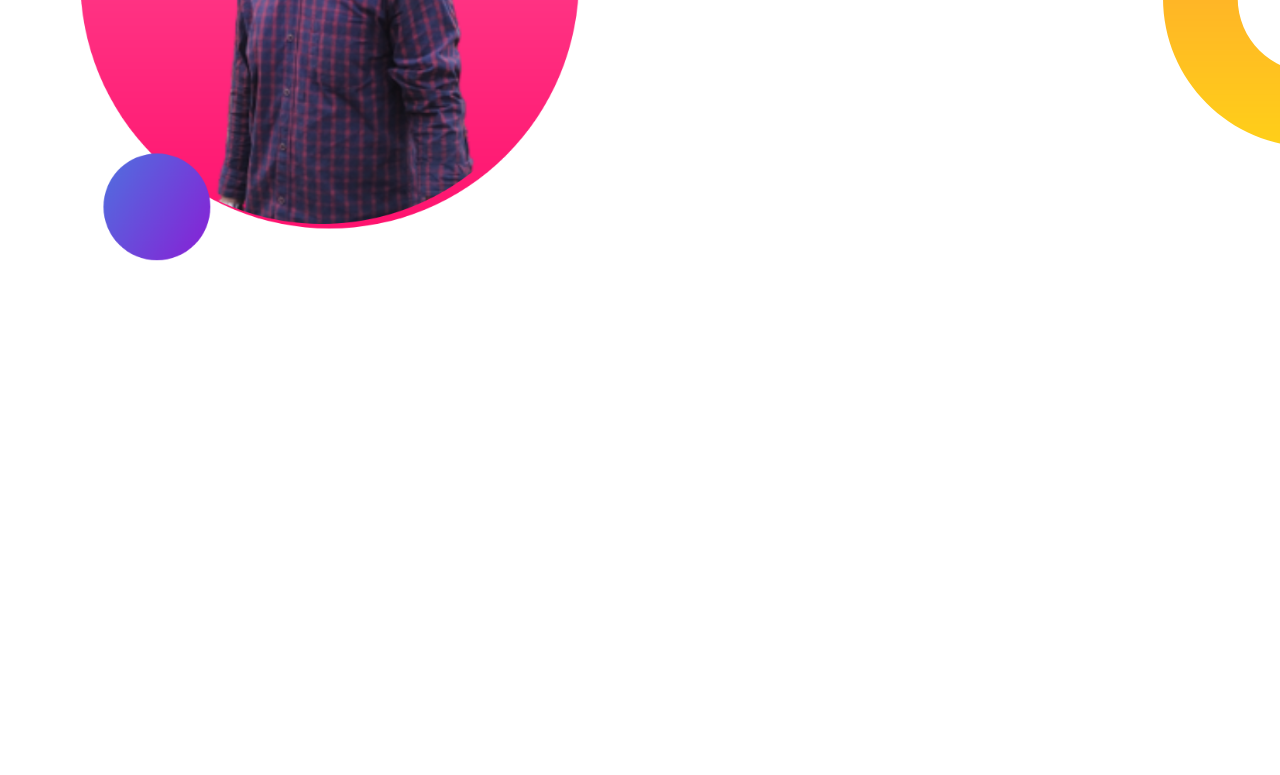
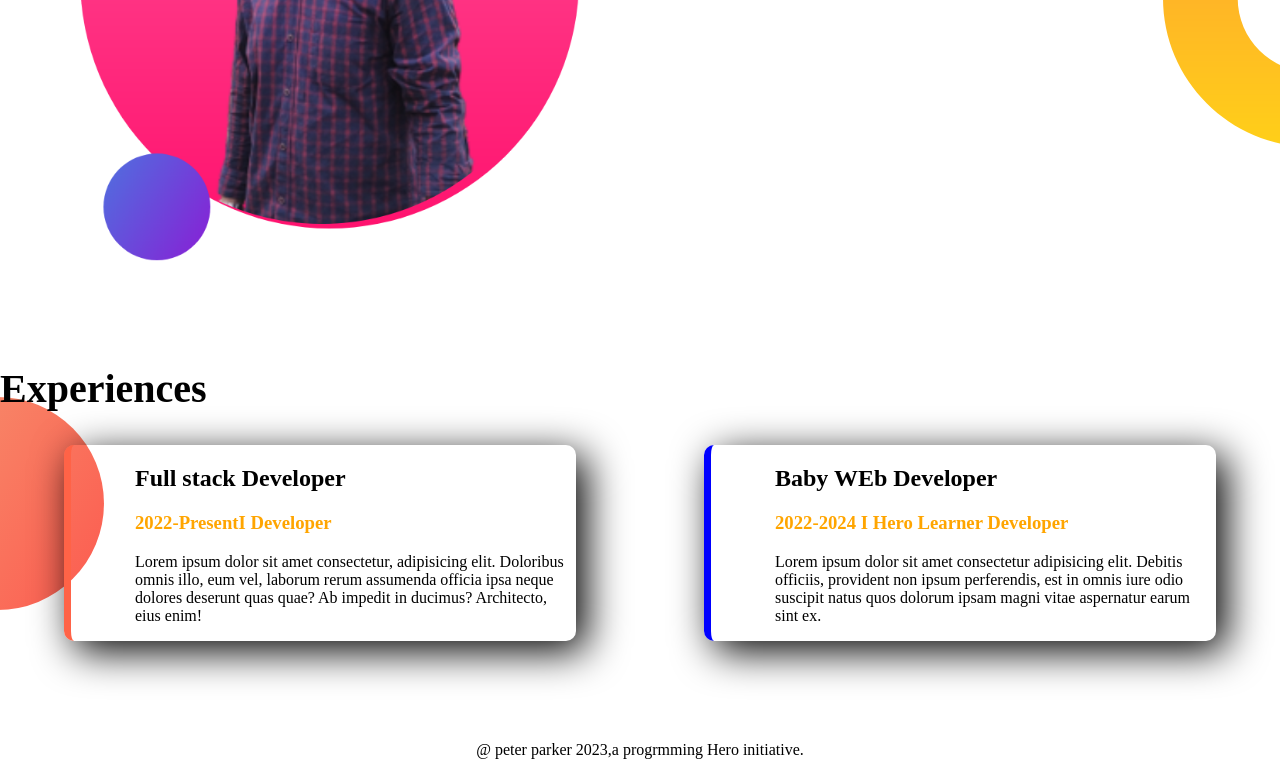
Before and after one commit to MithuIslam/dimand-portfolio, a plain HTML site: page index.html in a window 1280 px wide. Shown: the part 923-1698 px from the top of the page. Before the commit the page ends 1288 px from the top, so only its background shows below. Drawn offline with Linux system fonts and the light colour scheme.

Commit message:
styel border and bannar added

```diff
--- a/index.html
+++ b/index.html
@@ -10,7 +10,7 @@
     <link rel="stylesheet" href="styel.css">
 </head>
 <body>
- <section class="top-banner">
+ <section class="top-banner flexible-container">
     <div class="half-width">
     <h1>Welcome To</h1>
     <h1><span class="orange-color">Mithu Islam</span> World!</h1>
@@ -21,7 +21,7 @@
     <a class="link-button" target="_blank" href="https://myaccount.google.com/?utm_source=account-marketing-page&utm_medium=go-to-account-button&pli=1">HIRE ME</a>
 </div>
 <div class="half-width"><img src="my-bg a.png" alt="" srcset=""></div></section>
-<section class="right-banner">
+<section class="right-banner flexible-container">
     <div class="half-width"><img src="images/my-bg2.png" alt="">
     </div>
 <div class="half-width">
@@ -31,8 +31,27 @@
 <p>Lorem ipsum dolor sit amet consectetur adipisicing elit. Aspernatur numquam culpa eos quo eius nesciunt ea mollitia
     totam porro fuga.</p>
     <a class="link-button" target="_blank" href="">DOWNLOAD RESUME</a></div>
-
+</section>
+<section class="experience-area">
+    <h1>Experiences</h1>
+  <div class="flexible-container">
+    <div class="experience-item">
+    <h2>Full stack Developer</h2>
+    <h3 class="orange-color">2022-PresentI Developer</h3>
+    <p>Lorem ipsum dolor sit amet consectetur, adipisicing elit. Doloribus omnis illo, eum vel, laborum rerum assumenda
+        officia ipsa neque dolores deserunt quas quae? Ab impedit in ducimus? Architecto, eius enim!</p>
+</div>
+<div id="baby-web-developer"class="experience-item">
+    <h2>Baby WEb Developer</h2>
+    <h3 class="orange-color">2022-2024 I Hero Learner Developer</h3>
+    <p>Lorem ipsum dolor sit amet consectetur adipisicing elit. Debitis officiis, provident non ipsum perferendis, est
+        in omnis iure odio suscipit natus quos dolorum ipsam magni vitae aspernatur earum sint ex.</p>
+</div>
+</div>
 
 </section>
 </body>
+<footer>
+    <p>@ peter parker 2023,a progrmming Hero initiative.</p>
+</footer>
 </html>
--- a/styel.css
+++ b/styel.css
@@ -4,11 +4,12 @@ body{
 }
 h1{
     font-size: 50px;
+    font-size: 40px;
 }
 .orange-color{
     color:orange
 }
-section{
+.flexible-container{
  display: flex;
    margin-bottom: 100px;
 }
@@ -38,3 +39,25 @@ section{
     background-repeat: no-repeat;
     background-position: right;
 }
+.experience-area{
+    background-image: url(images/exp-bg.png);
+    background-repeat: no-repeat;
+    background-position: left;
+}
+
+.experience-item{
+    width:40%;
+    margin-left: 5%;
+    margin-right: 5%;
+    padding-left: 5%;
+    border-radius: 10px;
+    box-shadow: 10px 10px 40px;
+    border-left: 7px solid tomato;
+}
+
+#baby-web-developer{border-left: 7px solid blue;
+
+}
+footer {
+    text-align: center;
+}
```
